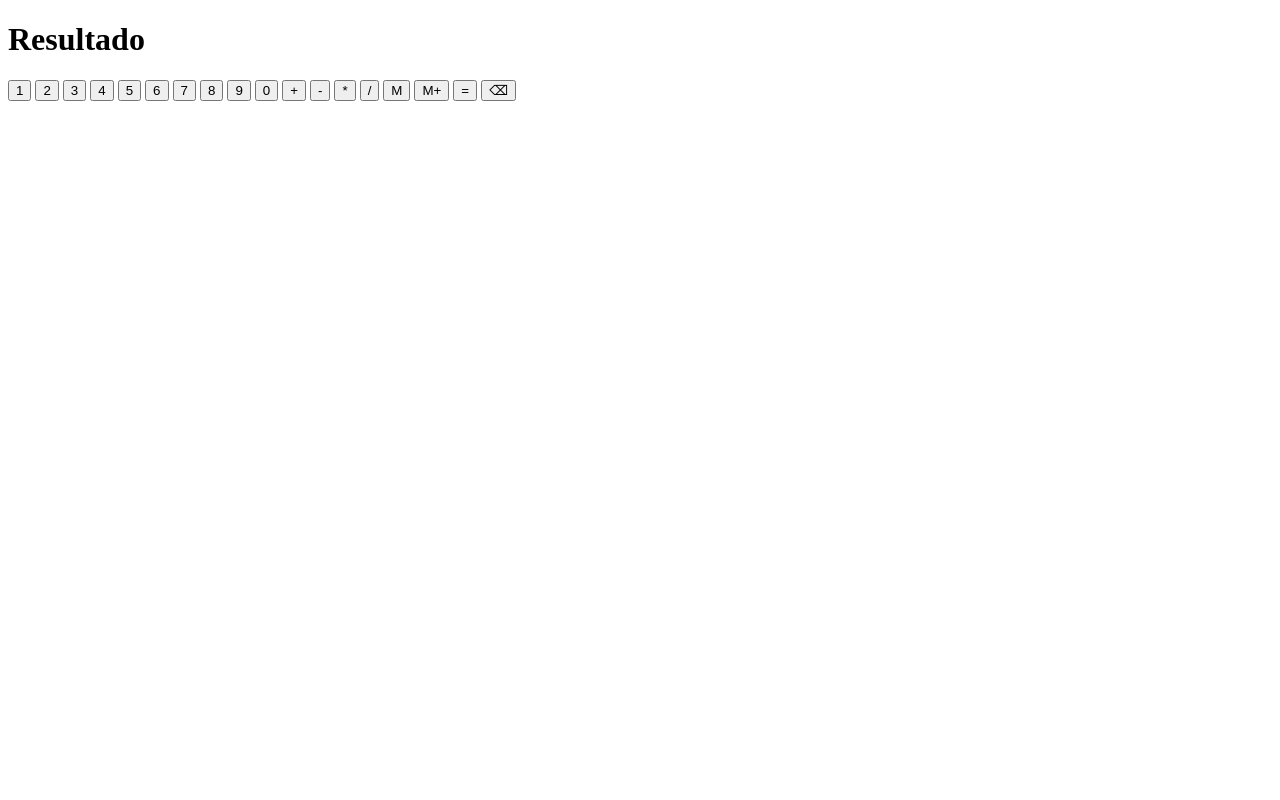
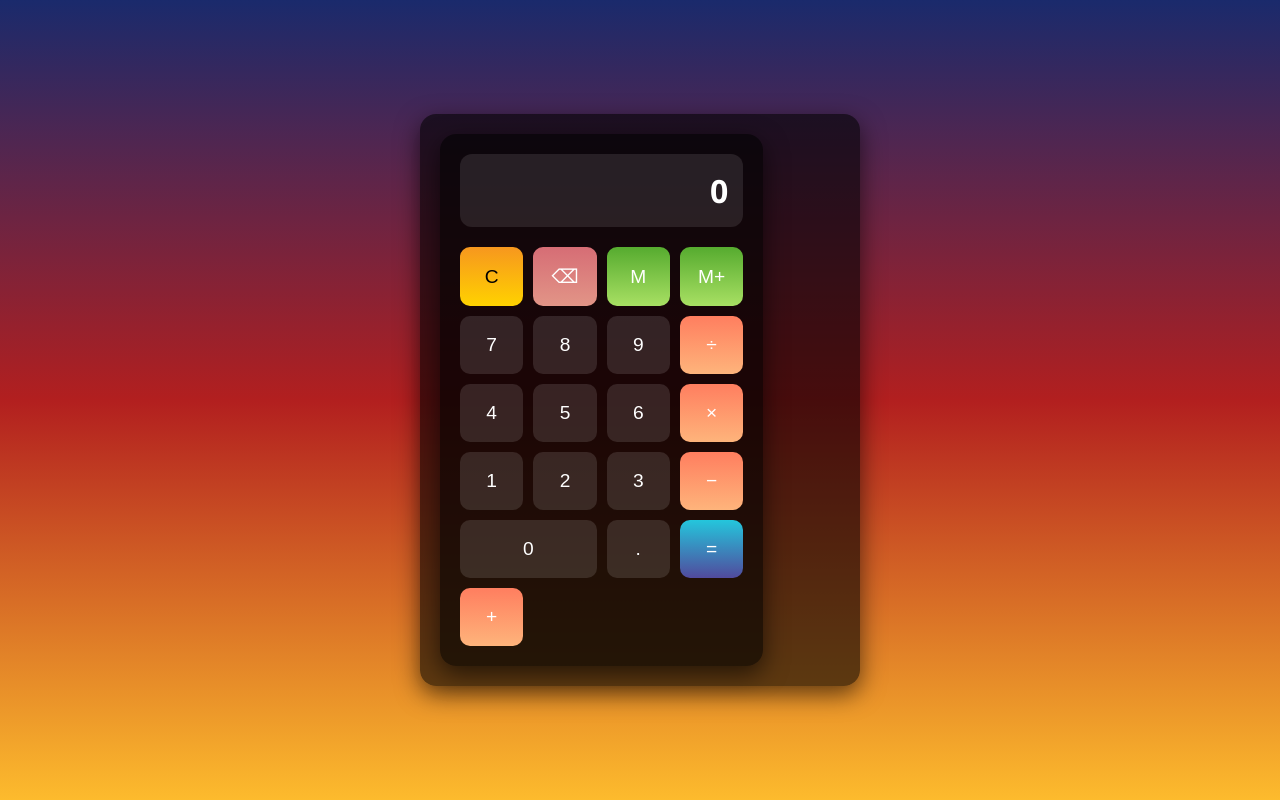
Before and after one commit to CastilloFrancisco/TP08, a plain HTML site: page index.html in a window 1280 px wide. Drawn offline with Linux system fonts and the light colour scheme.

Commit message:
Calculadora 2.0 Terminada

```diff
--- a/app.js
+++ b/app.js
@@ -27,21 +27,28 @@
 
   } else if ((resultado.innerHTML).slice(-1) !== "+" && (resultado.innerHTML).slice(-1) !== "-") {
 
-      let operadores = ["*", "/", "-", "+"];
     let operador = null;
     let res;
 
-      operadores.forEach(op =>
-        { if (resultado.innerHTML.includes(op) && (op !== "*" || op !== "/")) { operador = op; } });
-
-        if (!operador) {
-        resultado.innerHTML += simbolo;
-        return;
+    if (resultado.innerHTML.indexOf("*") !== -1) {
+      operador = "*"
+    } else if (resultado.innerHTML.indexOf("/") !== -1) {
+      operador = "/"
+    } else if (resultado.innerHTML.indexOf("+") > 0 && resultado.innerHTML.indexOf("*") === -1 && resultado.innerHTML.indexOf("/") === -1) {
+      operador = "+"
+    } else if (resultado.innerHTML.indexOf("-") > 0 && resultado.innerHTML.indexOf("*") === -1 && resultado.innerHTML.indexOf("/") === -1) {
+      operador = "-"
     }
 
     let partes = resultado.innerHTML.split(operador);
     let a = parseFloat(partes[0]);
     let b = parseFloat(partes[1]);
+
+    if (isNaN(a) || isNaN(b)) {
+
+      resultado.innerHTML += simbolo
+      return
+    }
 
     if (operador === "+") res = a + b
     if (operador === "-") res = a - b
@@ -81,19 +88,25 @@
   let operador = null;
   let res;
 
-      if(resultado.innerHTML.indexOf("*") !== -1){
+  if (resultado.innerHTML.indexOf("*") !== -1) {
     operador = "*"
-      } else if(resultado.innerHTML.indexOf("/") !== -1){
+  } else if (resultado.innerHTML.indexOf("/") !== -1) {
     operador = "/"
-      } else if(resultado.innerHTML.indexOf("*") !== -1){
-        operador = "*"
-      } else if(resultado.innerHTML.indexOf("*") !== -1){
-        operador = "*"
+  } else if (resultado.innerHTML.indexOf("+") > 0 && resultado.innerHTML.indexOf("*") === -1 && resultado.innerHTML.indexOf("/") === -1) {
+    operador = "+"
+  } else if (resultado.innerHTML.indexOf("-") > 0 && resultado.innerHTML.indexOf("*") === -1 && resultado.innerHTML.indexOf("/") === -1) {
+    operador = "-"
   }
 
   let partes = resultado.innerHTML.split(operador);
   let a = parseFloat(partes[0]);
   let b = parseFloat(partes[1]);
+
+  if (isNaN(a) || isNaN(b)) {
+
+    resultado.innerHTML += simbolo
+    return
+  }
 
   if (operador === "+") res = a + b
   if (operador === "-") res = a - b
@@ -108,18 +121,32 @@
 
 let mem
 
-  function memoria(){
+function memoria() {
 
-    let resultado = (document.getElementById("resultado"));
+  const resultado = document.getElementById("resultado");
 
-    mem = resultado.innerHTML
+  let res = parseFloat(resultado.innerHTML);
+  if (!isNaN(res)) {
+    mem = res;
   }
+}
+function ponerMemoria() {
+  const resultado = document.getElementById("resultado");
 
-  function restaurarMemoria(){
+  if (mem !== undefined) {
 
-    if(mem !== 0){
-      resultado  = document.getElementById("resultado");
-      resultado.innerHTML += mem
+    if (resultado.innerHTML === "Resultado" || resultado.innerHTML === "Error") {
+      resultado.innerHTML = mem;
+    } else {
+      resultado.innerHTML += mem;
     }
 
   }
+}
+function C() {
+
+  const resultado = document.getElementById("resultado");
+
+  resultado.innerHTML = 0;
+
+}
--- a/index.html
+++ b/index.html
@@ -1,42 +1,73 @@
 <!DOCTYPE html>
-<html lang="en">
+<html lang="es">
 
 <head>
-    <meta charset="UTF-8">
-    <meta name="viewport" content="width=device-width, initial-scale=1.0">
-    <title>Document</title>
-    <link rel="stylesheet" href="style.css">
-    <script src="app.js"></script>
-
+    <meta charset="UTF-8" />
+    <meta name="viewport" content="width=device-width, initial-scale=1.0" />
+    <title>Calculadora</title>
+    <link rel="stylesheet" href="style.css" />
+    <script src="app.js" defer></script>
 </head>
 
 <body>
-    <h1 id="resultado">Resultado</h1>
-
-    <button onclick="actualizarNum('1')">1</button>
-    <button onclick="actualizarNum('2')">2</button>
-    <button onclick="actualizarNum('3')">3</button>
-    <button onclick="actualizarNum('4')">4</button>
-    <button onclick="actualizarNum('5')">5</button>
-    <button onclick="actualizarNum('6')">6</button>
-    <button onclick="actualizarNum('7')">7</button>
-    <button onclick="actualizarNum('8')">8</button>
-    <button onclick="actualizarNum('9')">9</button>
-    <button onclick="actualizarNum('0')">0</button>
-
-    <button onclick="agregarSimbolo('+')">+</button>
-    <button onclick="agregarSimbolo('-')">-</button>
-    <button onclick="agregarSimbolo('*')">*</button>
-    <button onclick="agregarSimbolo('/')">/</button>
-
-    <button onclick="memoria('*')">M</button>
-    <button onclick="restaurarMemoria('/')">M+</button>
-
-    <button onclick="igual()">=</button>
-    <button onclick="borrar()">⌫</button>
+    <main class="calculator">
 
 
+        <section class="buttons">
 
+            <!DOCTYPE html>
+            <html lang="es">
+
+            <head>
+                <meta charset="UTF-8" />
+                <meta name="viewport" content="width=device-width, initial-scale=1.0" />
+                <link rel="stylesheet" href="style.css" />
+                <script src="app.js" defer></script>
+            </head>
+
+            <body>
+                <main class="calculator">
+                    <header class="calc-header">
+                        <h1 id="resultado" class="display">0</h1>
+                    </header>
+
+                    <section class="buttons">
+
+                        <button class="btn clear" onclick="C()">C</button>
+                        <button class="btn del" onclick="borrar()">⌫</button>
+                        <button class="btn mem" onclick="memoria('*')">M</button>
+                        <button class="btn mem" onclick="ponerMemoria('/')">M+</button>
+
+                        <button class="btn" onclick="actualizarNum('7')">7</button>
+                        <button class="btn" onclick="actualizarNum('8')">8</button>
+                        <button class="btn" onclick="actualizarNum('9')">9</button>
+                        <button class="btn op" onclick="agregarSimbolo('/')">÷</button>
+
+                        <button class="btn" onclick="actualizarNum('4')">4</button>
+                        <button class="btn" onclick="actualizarNum('5')">5</button>
+                        <button class="btn" onclick="actualizarNum('6')">6</button>
+                        <button class="btn op" onclick="agregarSimbolo('*')">×</button>
+
+                        <button class="btn" onclick="actualizarNum('1')">1</button>
+                        <button class="btn" onclick="actualizarNum('2')">2</button>
+                        <button class="btn" onclick="actualizarNum('3')">3</button>
+                        <button class="btn op" onclick="agregarSimbolo('-')">−</button>
+
+                        <button class="btn zero" onclick="actualizarNum('0')">0</button>
+                        <button class="btn" onclick="agregarSimbolo('.')">.</button>
+                        <!-- No estaba en la consigna pero lo vi en el ejemplo y no cambia la lógica -->
+                        <button class="btn equal" onclick="igual()">=</button>
+                        <button class="btn op" onclick="agregarSimbolo('+')">+</button>
+                    </section>
+                </main>
+            </body>
+
+            </html>
+
+        </section>
+
+
+    </main>
 </body>
 
 </html>
--- a/style.css
+++ b/style.css
@@ -0,0 +1,99 @@
+* { margin: 0; padding: 0; }
+
+html, body {
+  height: 100%;
+  font-family: "Segoe UI", Tahoma, Geneva, Verdana, sans-serif;
+  background: linear-gradient(180deg, #1a2a6c, #b21f1f, #fdbb2d);
+  display: flex;
+  justify-content: center;
+  align-items: center;
+  color: #fff;
+}
+.calculator {
+  width: 95%;
+  max-width: 400px;
+  background: rgba(0,0,0,0.6);
+  border-radius: 16px;
+  padding: 20px;
+  box-shadow: 0 8px 24px rgba(0,0,0,0.6);
+  display: flex;
+  flex-direction: column;
+  gap: 20px;
+}
+
+.calc-header {
+  background: rgba(255,255,255,0.1);
+  border-radius: 12px;
+  padding: 15px;
+  text-align: right;
+}
+
+.display {
+  font-size: 2rem;
+  font-weight: bold;
+  overflow-x: auto;
+}
+
+.buttons {
+  display: grid;
+  grid-template-columns: repeat(4, 1fr);
+  gap: 10px;
+}
+
+.btn {
+  padding: 18px;
+  font-size: 1.2rem;
+  border: none;
+  border-radius: 10px;
+  cursor: pointer;
+  background: rgba(255,255,255,0.12);
+  color: #fff;
+  transition: transform 0.1s, box-shadow 0.1s, background 0.2s;
+}
+
+.btn:hover {
+  transform: translateY(-2px);
+  box-shadow: 0 4px 12px rgba(0,0,0,0.5);
+}
+
+.btn:active {
+  transform: translateY(1px);
+  box-shadow: none;
+}
+
+.op {
+  background: linear-gradient(180deg,#ff7e5f,#feb47b);
+  color: #fff;
+}
+
+.equal {
+  background: linear-gradient(180deg,#24c6dc,#514a9d);
+  color: #fff;
+}
+
+.zero {
+  grid-column: span 2;
+}
+
+.clear {
+  background: linear-gradient(180deg,#f7971e,#ffd200);
+  color: #000;
+}
+
+.del {
+  background: linear-gradient(180deg,#d66d75,#e29587);
+}
+
+.mem {
+  background: linear-gradient(180deg,#56ab2f,#a8e063);
+}
+
+@media (max-width: 500px) {
+  .display {
+    font-size: 8vw;
+  }
+  .btn {
+    font-size: 5vw;
+    padding: 12px;
+  }
+}
```
Lines whose indentation alone changed are shown as unchanged.
